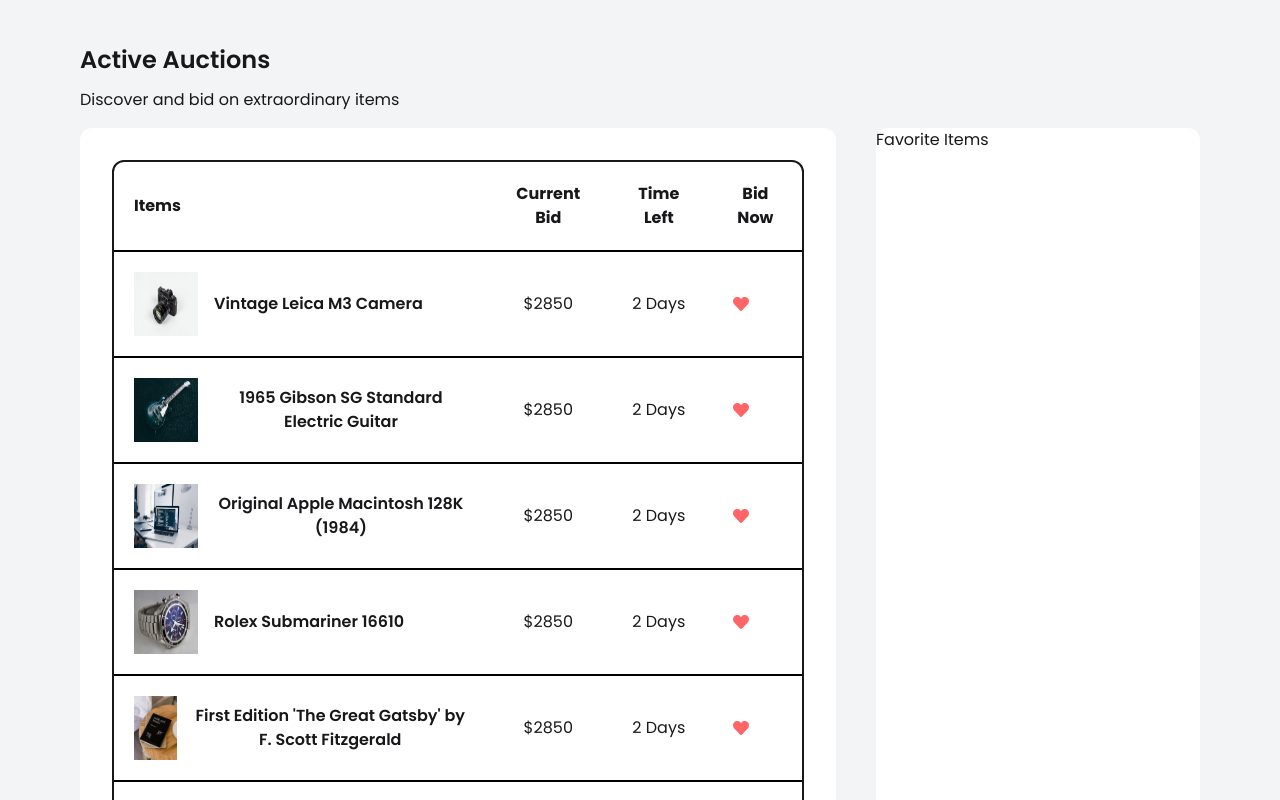
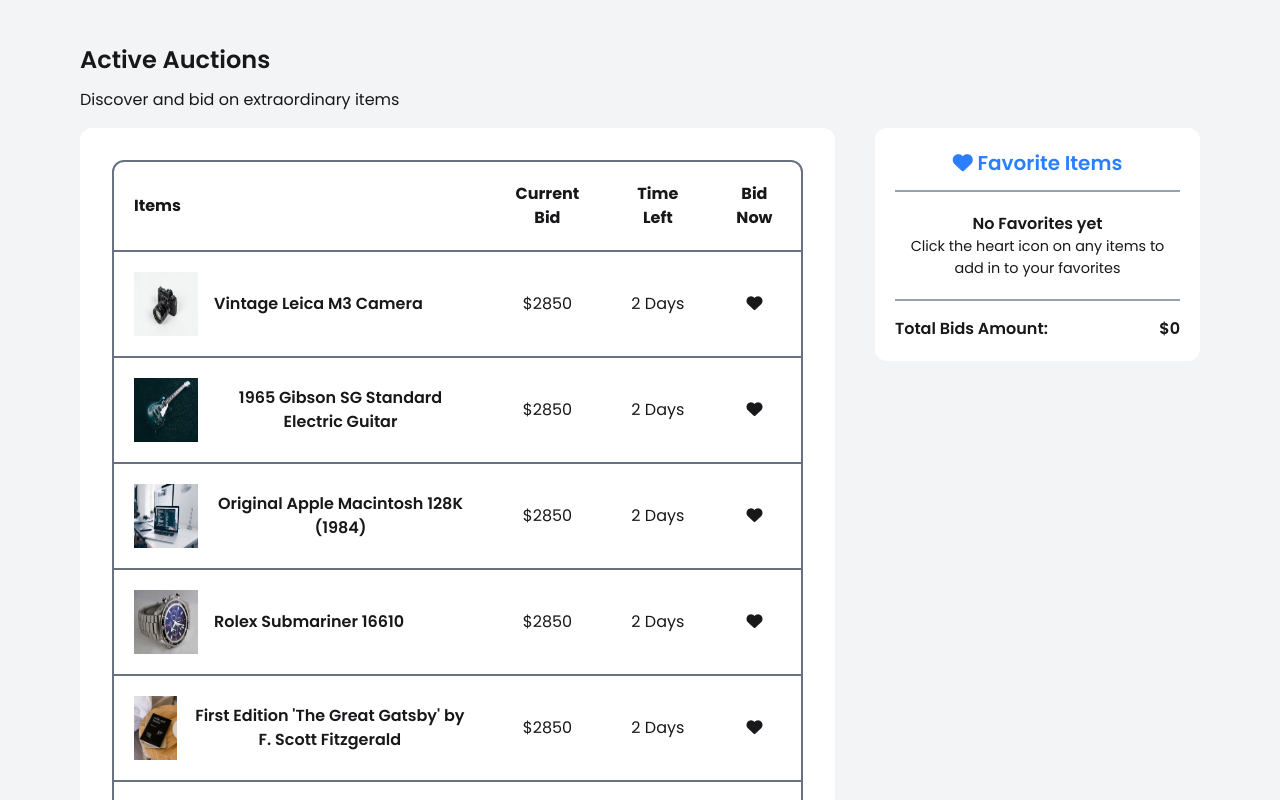
Before and after one commit to mdmhrz/acution-gallery, a React (Vite) app: page / in a window 1280 px wide. Shown: the part 660-1460 px from the top of the page. Built offline with nearby package versions, Linux system fonts and the light colour scheme.

Commit message:
Fav items right bar added

```diff
--- a/src/App.jsx
+++ b/src/App.jsx
@@ -3,6 +3,7 @@ import Auctions from './components/Auctions/Auctions'
 import Banner from './components/Banner/Banner'
 import Footer from './components/Footer/Footer'
 import Navbar from './components/Navbar/Navbar'
+import { FaHeart } from "react-icons/fa";
 
 function App() {
 
@@ -14,12 +15,30 @@ function App() {
      <div className="auction-container bg-gray-100 px-20 py-20">
         <h1 className='text-2xl font-semibold mb-3'>Active Auctions</h1>
         <p className='mb-4'>Discover and bid on extraordinary items</p>
-        <div className='flex gap-10'>
+        <div className='flex items-start  gap-10'>
             <div className="active-auctions bg-white rounded-xl w-[70%]">
                 <Auctions></Auctions>
             </div>
-            <div className="fav-items  bg-white rounded-xl w-[30%]">
-                <h1>Favorite Items</h1>
+
+            {/* Right side for Fav Items */}
+            <div className="fav-items p-5 mb-4  bg-white rounded-xl w-[30%]">
+                {/* Fav items Heading */}
+                <div className='border-b-2 border-gray-400'>
+                <h1 className='text-center text-[20px]  font-semibold mb-3 text-blue-500'> <i class="fa-solid fa-heart"></i>  Favorite Items</h1>
+                </div>
+
+                {/* Selected Fav Items */}
+                <div className='border-b-2 mb-4 border-gray-400 py-5 text-center'>
+                  <h3 className='font-semibold' >No Favorites yet</h3>
+                  <p className='text-[0.9rem]'>Click the heart icon on any items to add in to your favorites</p>
+                </div>
+
+                {/* Total of Fav items */}
+                <div className='flex items-center justify-between'>
+                  <h3 className='font-semibold' >Total Bids Amount:</h3>
+                  <h3 className='font-semibold'>$0</h3>
+                </div>
+
             </div>
         </div>
      </div>
--- a/src/components/Auctions/Auctions.jsx
+++ b/src/components/Auctions/Auctions.jsx
@@ -13,7 +13,7 @@ const Auctions = () => {
 
     return (
         <div className='p-8'>
-           <div className='border-2 rounded-xl'>
+           <div className='border-2 border-gray-500 rounded-xl'>
            <table className='p-5 w-full'>
                 <thead>
                     <tr>
--- a/src/components/Product/Product.jsx
+++ b/src/components/Product/Product.jsx
@@ -7,14 +7,14 @@ const Product = ({item}) => {
     return (
 
 
-        <tr className='border-t-2 border-black text-center'>
+        <tr className='border-t-2 border-gray-500 text-center'>
                 <td className='flex gap-4 items-center p-5'>
                     <img className='w-16 h-16' src={item.image} alt="" />
                     <h3 className='font-semibold'>{item.title}</h3>
                 </td>
                 <td><h3>${item.currentBidPrice}</h3></td>
                 <td><h3>{item.timeLeft}</h3></td>
-                <td className=''><FaHeart className='text-red-400 ml-6' /></td>
+                <td><i class="fa-solid fa-heart hover:scale-[1.2] transition-all  "></i></td>
         </tr>
 
 
```
